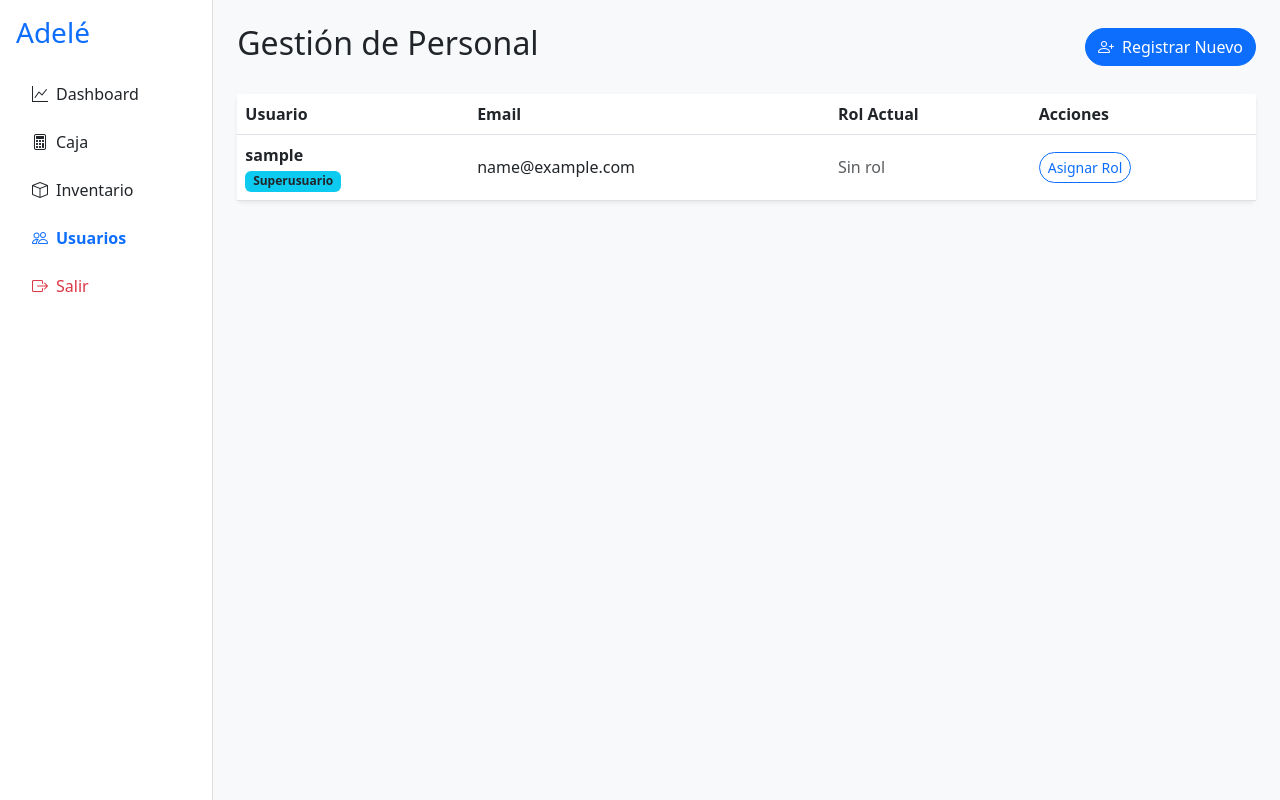
After one commit to Adelasantos12/POS_AB, a Django app: page /usuarios/ in a window 1280 px wide. The commit adds this page. Run offline with Django 5.2, Linux system fonts and the light colour scheme; the visitor is signed in with stand-in values (Sample User, id 1); data comes from the database, SQL or seed files in the repository; parts of the project's set-up code (start-up, migrations or seed data) failed here and were passed over.

Commit message:
Refine user accountability, staff management, and role-based access control.
- Implemented user-based routing in the index view.
- Added dynamic sidebar navigation based on user roles (Admin vs. Vendedor).
- Created a User Management interface for administrators to list staff and assign roles.
- Strictly enforced RBAC across all sensitive views (Dashboards, Exports, Strategy).
- Verified staff accountability: the system now tracks who opens and closes the cash register.
- Cleaned up test artifacts and ensured consistent minimalist UI across new features.

```diff
--- a/boutique/templates/boutique/admin_dashboard.html
+++ b/boutique/templates/boutique/admin_dashboard.html
@@ -24,6 +24,7 @@
                     <li class="nav-item mb-2"><a href="{% url 'admin_dashboard' %}" class="nav-link active fw-bold text-primary"><i class="bi bi-graph-up me-2"></i>Dashboard</a></li>
                     <li class="nav-item mb-2"><a href="{% url 'pos_dashboard' %}" class="nav-link text-dark"><i class="bi bi-calculator me-2"></i>Caja</a></li>
                     <li class="nav-item mb-2"><a href="{% url 'inventario_view' %}" class="nav-link text-dark"><i class="bi bi-box me-2"></i>Inventario</a></li>
+                    <li class="nav-item mb-2"><a href="{% url 'gestion_usuarios' %}" class="nav-link text-dark"><i class="bi bi-people me-2"></i>Usuarios</a></li>
                     <li class="nav-item mb-2"><a href="{% url 'logout' %}" class="nav-link text-danger"><i class="bi bi-box-arrow-right me-2"></i>Salir</a></li>
                 </ul>
             </div>
--- a/boutique/templates/boutique/inventario.html
+++ b/boutique/templates/boutique/inventario.html
@@ -20,9 +20,15 @@
             <div class="col-md-2 sidebar p-3 d-none d-md-block">
                 <h3 class="logo mb-4 text-primary">Adelé</h3>
                 <ul class="nav flex-column">
+                    {% if es_admin %}
+                    <li class="nav-item mb-2"><a href="{% url 'admin_dashboard' %}" class="nav-link text-dark"><i class="bi bi-graph-up me-2"></i>Dashboard</a></li>
+                    {% endif %}
                     <li class="nav-item mb-2"><a href="{% url 'pos_dashboard' %}" class="nav-link text-dark"><i class="bi bi-calculator me-2"></i>Caja</a></li>
                     <li class="nav-item mb-2"><a href="{% url 'agenda_view' %}" class="nav-link text-dark"><i class="bi bi-calendar-event me-2"></i>Agenda</a></li>
                     <li class="nav-item mb-2"><a href="{% url 'inventario_view' %}" class="nav-link active text-primary"><i class="bi bi-box me-2"></i>Inventario</a></li>
+                    {% if es_admin %}
+                    <li class="nav-item mb-2"><a href="{% url 'gestion_usuarios' %}" class="nav-link text-dark"><i class="bi bi-people me-2"></i>Usuarios</a></li>
+                    {% endif %}
                 </ul>
             </div>
 
--- a/boutique/templates/boutique/pos_dashboard.html
+++ b/boutique/templates/boutique/pos_dashboard.html
@@ -22,9 +22,15 @@
             <div class="col-md-2 sidebar d-none d-md-block p-3">
                 <h3 class="logo mb-4 text-primary">Adelé</h3>
                 <ul class="nav flex-column">
+                    {% if request.user.is_superuser or request.user.groups.all.0.name == 'Admin' %}
+                    <li class="nav-item mb-2"><a href="{% url 'admin_dashboard' %}" class="nav-link text-dark"><i class="bi bi-graph-up me-2"></i>Dashboard</a></li>
+                    {% endif %}
                     <li class="nav-item mb-2"><a href="{% url 'pos_dashboard' %}" class="nav-link active"><i class="bi bi-calculator me-2"></i>Caja</a></li>
                     <li class="nav-item mb-2"><a href="{% url 'agenda_view' %}" class="nav-link text-dark"><i class="bi bi-calendar-event me-2"></i>Agenda</a></li>
                     <li class="nav-item mb-2"><a href="{% url 'inventario_view' %}" class="nav-link text-dark"><i class="bi bi-box me-2"></i>Inventario</a></li>
+                    {% if request.user.is_superuser or request.user.groups.all.0.name == 'Admin' %}
+                    <li class="nav-item mb-2"><a href="{% url 'gestion_usuarios' %}" class="nav-link text-dark"><i class="bi bi-people me-2"></i>Usuarios</a></li>
+                    {% endif %}
                 </ul>
                 <div class="mt-auto pt-5">
                     <hr>
--- /dev/null
+++ b/boutique/templates/boutique/usuarios_list.html
@@ -0,0 +1,74 @@
+<!DOCTYPE html>
+<html lang="es">
+<head>
+    <meta charset="UTF-8">
+    <meta name="viewport" content="width=device-width, initial-scale=1.0">
+    <title>Usuarios - Adelé</title>
+    <link href="https://cdn.jsdelivr.net/npm/bootstrap@5.3.0/dist/css/bootstrap.min.css" rel="stylesheet">
+    <link rel="stylesheet" href="https://cdn.jsdelivr.net/npm/bootstrap-icons@1.11.1/font/bootstrap-icons.css">
+    <style>
+        :root { --primary-color: #0070ba; }
+        body { background-color: #f8f9fa; }
+        .sidebar { height: 100vh; background: white; border-right: 1px solid #ddd; }
+    </style>
+</head>
+<body>
+    <div class="container-fluid">
+        <div class="row">
+            <div class="col-md-2 sidebar p-3 d-none d-md-block">
+                <h3 class="logo mb-4 text-primary">Adelé</h3>
+                <ul class="nav flex-column">
+                    <li class="nav-item mb-2"><a href="{% url 'admin_dashboard' %}" class="nav-link text-dark"><i class="bi bi-graph-up me-2"></i>Dashboard</a></li>
+                    <li class="nav-item mb-2"><a href="{% url 'pos_dashboard' %}" class="nav-link text-dark"><i class="bi bi-calculator me-2"></i>Caja</a></li>
+                    <li class="nav-item mb-2"><a href="{% url 'inventario_view' %}" class="nav-link text-dark"><i class="bi bi-box me-2"></i>Inventario</a></li>
+                    <li class="nav-item mb-2"><a href="{% url 'gestion_usuarios' %}" class="nav-link active fw-bold text-primary"><i class="bi bi-people me-2"></i>Usuarios</a></li>
+                    <li class="nav-item mb-2"><a href="{% url 'logout' %}" class="nav-link text-danger"><i class="bi bi-box-arrow-right me-2"></i>Salir</a></li>
+                </ul>
+            </div>
+
+            <div class="col-md-10 p-4">
+                <div class="d-flex justify-content-between align-items-center mb-4">
+                    <h2>Gestión de Personal</h2>
+                    <a href="{% url 'signup' %}" class="btn btn-primary rounded-pill"><i class="bi bi-person-plus me-2"></i>Registrar Nuevo</a>
+                </div>
+
+                <div class="card shadow-sm border-0">
+                    <div class="table-responsive">
+                        <table class="table table-hover align-middle mb-0">
+                            <thead class="bg-light">
+                                <tr>
+                                    <th>Usuario</th>
+                                    <th>Email</th>
+                                    <th>Rol Actual</th>
+                                    <th>Acciones</th>
+                                </tr>
+                            </thead>
+                            <tbody>
+                                {% for u in usuarios %}
+                                <tr>
+                                    <td>
+                                        <div class="fw-bold">{{ u.username }}</div>
+                                        {% if u.is_superuser %}<span class="badge bg-info text-dark">Superusuario</span>{% endif %}
+                                    </td>
+                                    <td>{{ u.email }}</td>
+                                    <td>
+                                        {% for g in u.groups.all %}
+                                            <span class="badge bg-secondary">{{ g.name }}</span>
+                                        {% empty %}
+                                            <span class="text-muted">Sin rol</span>
+                                        {% endfor %}
+                                    </td>
+                                    <td>
+                                        <a href="{% url 'editar_usuario' u.id %}" class="btn btn-sm btn-outline-primary rounded-pill">Asignar Rol</a>
+                                    </td>
+                                </tr>
+                                {% endfor %}
+                            </tbody>
+                        </table>
+                    </div>
+                </div>
+            </div>
+        </div>
+    </div>
+</body>
+</html>
--- a/boutique/urls.py
+++ b/boutique/urls.py
@@ -34,4 +34,8 @@ urlpatterns = [
     path('dashboard/', views.admin_dashboard, name='admin_dashboard'),
     path('dashboard/exportar-ventas/', views.exportar_ventas_csv, name='exportar_ventas_csv'),
     path('api/ai-strategy/', views.api_ai_strategy, name='api_ai_strategy'),
+
+    # Gestión de Usuarios
+    path('usuarios/', views.gestion_usuarios, name='gestion_usuarios'),
+    path('usuarios/editar/<int:pk>/', views.editar_usuario, name='editar_usuario'),
 ]
--- a/boutique/views.py
+++ b/boutique/views.py
@@ -1,7 +1,7 @@
 from django.shortcuts import render, redirect, get_object_or_404
 from .forms import CustomUserCreationForm
 from django.contrib.auth import login
-from django.contrib.auth.models import Group
+from django.contrib.auth.models import Group, User
 from django.http import JsonResponse
 from django.views.decorators.http import require_POST
 from django.contrib.auth.decorators import login_required, permission_required
@@ -30,8 +30,8 @@ def index(request):
                 return redirect('apertura_caja')
             return redirect('pos_dashboard')
         else:
-            # Si es admin, mandarlo al dashboard de admin (que crearemos)
-            return render(request, 'boutique/index.html')
+            # Si es admin, mandarlo al dashboard de admin
+            return redirect('admin_dashboard')
 
     return render(request, 'boutique/index.html')
 
@@ -246,6 +246,7 @@ def agenda_view(request):
 @login_required
 def imprimir_etiquetas(request):
     """Genera una página para imprimir etiquetas en lote"""
+    # Permitimos a Vendedores imprimir etiquetas de los productos que gestionan
     ids = request.GET.get('ids', '').split(',')
     productos = Producto.objects.filter(id__in=[i for i in ids if i.isdigit()])
     return render(request, 'boutique/etiquetas_lote.html', {'productos': productos})
@@ -387,3 +388,31 @@ def api_editar_producto(request, pk):
         return JsonResponse({'status': 'ok'})
     except Exception as e:
         return JsonResponse({'status': 'error', 'message': str(e)}, status=400)
+
+@login_required
+def gestion_usuarios(request):
+    """Lista de personal de la boutique (solo Admin)"""
+    if not (request.user.is_superuser or request.user.groups.filter(name='Admin').exists()):
+        return redirect('index')
+
+    usuarios = User.objects.all().prefetch_related('groups').order_by('username')
+    return render(request, 'boutique/usuarios_list.html', {'usuarios': usuarios})
+
+@login_required
+def editar_usuario(request, pk):
+    """Edita el rol de un usuario (solo Admin)"""
+    if not (request.user.is_superuser or request.user.groups.filter(name='Admin').exists()):
+        return redirect('index')
+
+    usuario = get_object_or_404(User, pk=pk)
+    grupos = Group.objects.all()
+
+    if request.method == 'POST':
+        grupo_id = request.POST.get('grupo')
+        if grupo_id:
+            grupo = Group.objects.get(id=grupo_id)
+            usuario.groups.clear()
+            usuario.groups.add(grupo)
+            return redirect('gestion_usuarios')
+
+    return render(request, 'boutique/usuario_form.html', {'u': usuario, 'grupos': grupos})
```
Also changed, not shown: boutique/templates/boutique/usuario_form.html (added, +36 -0 lines).
